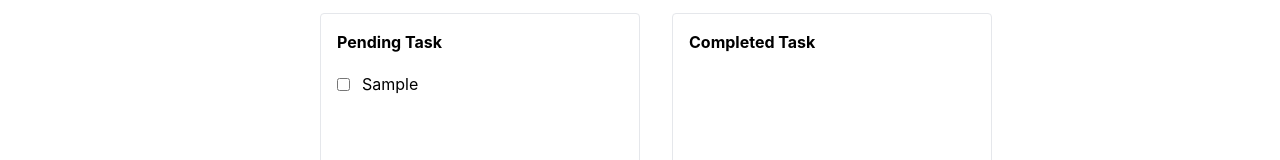
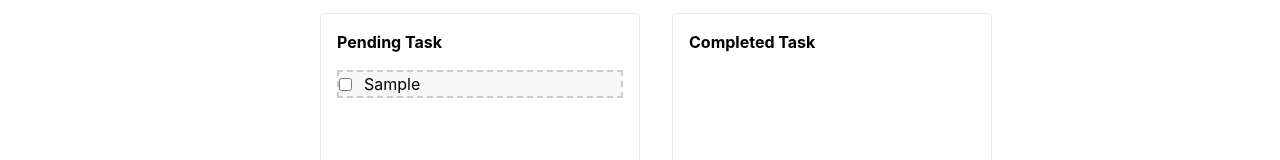
Before and after one commit to miraclebilly/taskist, a React (Create React App) app: page / in a window 1280 px wide. Both pictures are taken after typing "Sample" into the empty fields and a click on the button "Add Task". Shown: the part 215-375 px from the top of the page. Built offline with nearby package versions, Linux system fonts and the light colour scheme.

Commit message:
Drag and Drop feature added

```diff
--- a/package.json
+++ b/package.json
@@ -13,6 +13,8 @@
     "postcss": "^8.4.24",
     "postcss-cli": "^10.1.0",
     "react": "^18.2.0",
+    "react-dnd": "^16.0.1",
+    "react-dnd-html5-backend": "^16.0.1",
     "react-dom": "^18.2.0",
     "react-scripts": "5.0.1",
     "web-vitals": "^2.1.4"
--- a/src/App.css
+++ b/src/App.css
@@ -0,0 +1,5 @@
+
+    .drop-zone {
+      border: 2px dashed #ccc;
+      background-color: #f7f7f7;
+    }
--- a/src/App.js
+++ b/src/App.js
@@ -62,7 +62,9 @@ function App() {
             tasks={tasks}
             onEdit={handleEditTask}
             toggleCompleted={toggleCompleted}
-            deleteTask={deleteTask} />}
+            deleteTask={deleteTask}
+            setTasks={setTasks}
+            />}
     </div>
   );
 }
--- a/src/TaskList.js
+++ b/src/TaskList.js
@@ -1,12 +1,13 @@
 // TaskList.js
-
+import './App'
 import React from 'react';
 import { FontAwesomeIcon } from '@fortawesome/react-fontawesome';
 import { faEdit, faTrash, faCheck } from '@fortawesome/free-solid-svg-icons';
 
-export default function TaskList({ tasks, onEdit, deleteTask, toggleCompleted }) {
+export default function TaskList({ tasks, onEdit, deleteTask, toggleCompleted, setTasks }) {
   const [editTaskName, setEditTaskName] = React.useState('');
   const [idToEdit, setIdToEdit] = React.useState(null);
+  const [draggedTaskId, setDraggedTaskId]  = React.useState(null);
 
   const pendingTasks = tasks.filter(task => !task.completed);
   const completedTasks = tasks.filter(task => task.completed);
@@ -27,14 +28,25 @@ export default function TaskList({ tasks, onEdit, deleteTask, toggleCompleted })
     deleteTask(taskId);
   };
 
+  const onTaskDrop = () => {
+
+    toggleCompleted(draggedTaskId)
+  }
+
+
+
   return (
     <div>
       <main className="flex justify-center pt-20">
-        <div className="border rounded w-1/4 ml-8 h-80 mt-4 p-4">
+        <div className="border rounded w-1/4 ml-8 h-80 mt-4 p-4 ">
           <h1 className="font-bold mb-4">Pending Task</h1>
-          <div className="flex flex-col space-y-2">
+          <div className="flex flex-col space-y-2 ">
             {pendingTasks.map(task => (
-              <div key={task.id} className="flex items-center group"> {/* Added 'group' class here */}
+              <div key={task.id}
+                className="flex items-center group drop-zone"
+                draggable
+                onDragStart={(e) => setDraggedTaskId(task.id)}
+              >
                 <input
                   type="checkbox"
                   checked={task.completed}
@@ -51,7 +63,7 @@ export default function TaskList({ tasks, onEdit, deleteTask, toggleCompleted })
                     />
                     <button
                       onClick={() => handleUpdateTask(task.id)}
-                      className="bg-green-500 text-white px-2 py-1 rounded text-sm"
+                      className="bg-green-500 text-black px-2 py-1 rounded text-sm"
                     >
                       <FontAwesomeIcon icon={faCheck} />
                     </button>
@@ -63,13 +75,13 @@ export default function TaskList({ tasks, onEdit, deleteTask, toggleCompleted })
                     </span>
                     <button
                       onClick={() => handleEditTask(task.id)}
-                      className="bg-blue-500 text-white px-2 py-1 rounded text-sm opacity-0 group-hover:opacity-100 transition-opacity" // Added 'opacity' classes here
+                      className="text-sm opacity-0 group-hover:opacity-100 transition-opacity" // Added 'opacity' classes here
                     >
                       <FontAwesomeIcon icon={faEdit} />
                     </button>
                     <button
                       onClick={() => handleDeleteTask(task.id)}
-                      className="bg-red-500 text-white px-2 py-1 rounded text-sm opacity-0 group-hover:opacity-100 transition-opacity" // Added 'opacity' classes here
+                      className="text-sm opacity-0 group-hover:opacity-100 transition-opacity" // Added 'opacity' classes here
                     >
                       <FontAwesomeIcon icon={faTrash} />
                     </button>
@@ -82,11 +94,14 @@ export default function TaskList({ tasks, onEdit, deleteTask, toggleCompleted })
 
               {/* Completed Task */}
 
-        <div className="border rounded w-1/4 ml-8 h-80 mt-4 p-4">
+        <div className="border rounded w-1/4 ml-8 h-80 mt-4 p-4" onDrop={onTaskDrop} onDragOver={(e) => e.preventDefault()}>
           <h1 className="font-bold mb-4">Completed Task</h1>
           <div className="flex flex-col space-y-2">
             {completedTasks.map(task => (
-              <div key={task.id} className="flex items-center">
+              <div
+                key={task.id}
+                className="flex items-center"
+                >
                 <input
                   type="checkbox"
                   checked={task.completed}
@@ -95,7 +110,7 @@ export default function TaskList({ tasks, onEdit, deleteTask, toggleCompleted })
                 <span className="line-through">{task.name}</span>
                 <button
                   onClick={() => handleDeleteTask(task.id)}
-                  className="bg-red-500 text-white px-2 py-1 rounded ml-2"
+                  className="px-2 py-1 rounded ml-2"
                 >
                   <FontAwesomeIcon icon={faTrash} />
                 </button>
@@ -108,5 +123,4 @@ export default function TaskList({ tasks, onEdit, deleteTask, toggleCompleted })
   );
 
 
-
 }
--- a/src/index.js
+++ b/src/index.js
@@ -1,14 +1,17 @@
 import React from 'react';
 import ReactDOM from 'react-dom/client';
 import './index.css';
+import reportWebVitals from './reportWebVitals';
 import App from './App';
-import reportWebVitals from './reportWebVitals';
+
 
 const root = ReactDOM.createRoot(document.getElementById('root'));
 root.render(
+
   <React.StrictMode>
     <App />
   </React.StrictMode>
+
 );
 
 // If you want to start measuring performance in your app, pass a function
```
Also changed, not shown: 1 other file (tests, documents, lock files or other folders).
